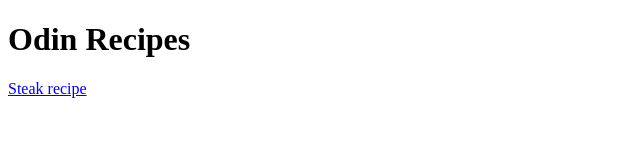
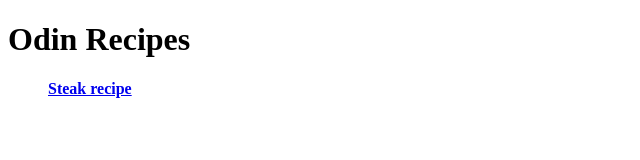
Before and after one commit to SarmS-root/recipes-odin, a plain HTML site: page index.html in a window 1280 px wide. Shown: the whole page, without its empty margins (0-640 px from the left). Drawn offline with Linux system fonts and the light colour scheme.

Commit message:
place link in a list and bolded

```diff
--- a/index.html
+++ b/index.html
@@ -7,6 +7,9 @@
     </head>
     <body>
             <h1>Odin Recipes</h1>
-            <a href="./recipes/steak.html"> Steak recipe</a>
+            <ul>
+                <strong><a href="./recipes/steak.html"> Steak recipe</a></strong>
+            </ul>
+
     </body>
 </html>
```
